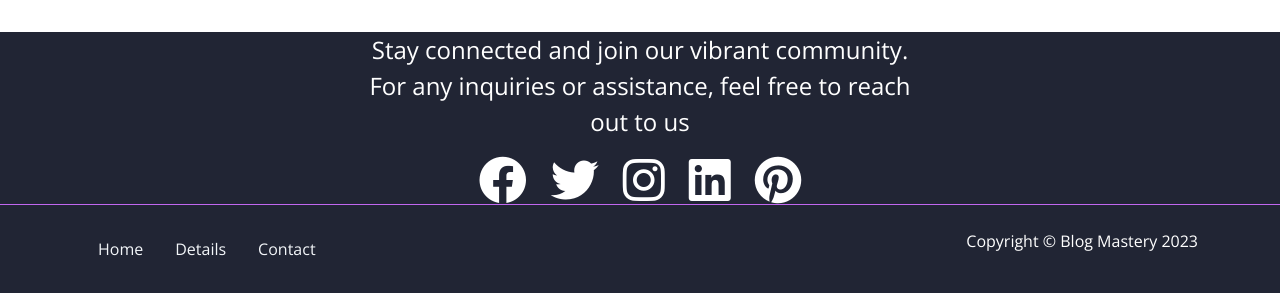
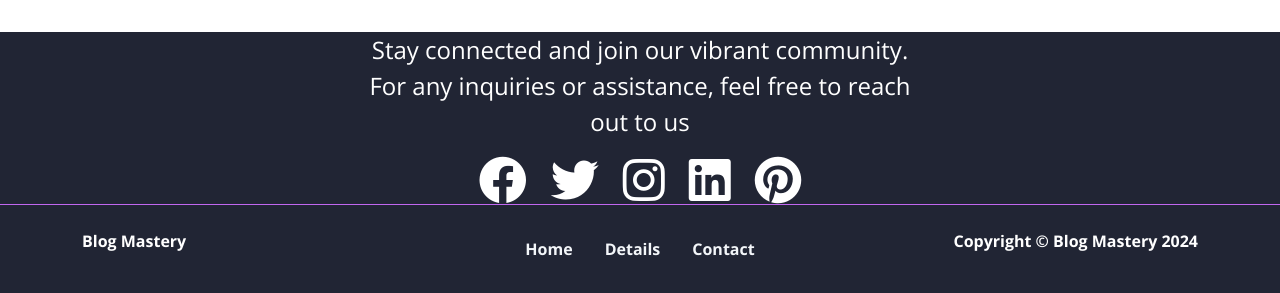
Before and after one commit to codeStackr007/ebook-website, a website: page contact.html in a window 1280 px wide. Shown: the part 932-1225 px from the top of the page. Drawn offline with nearby package versions, Linux system fonts and the light colour scheme; files that its build step writes are made by us from their sources.

Commit message:
Update contact.html

```diff
--- a/contact.html
+++ b/contact.html
@@ -170,26 +170,30 @@
       </div>
     </section>
 
+
     <!-- Footer -->
     <footer class="border-top border-primary bg-dark text-white py-4">
       <div class="container">
         <div class="row">
-          <div class="col-md-8">
-            <ul class="nav">
+          <div class="col-md-4 d-none d-md-block">
+            <p class="mb-0 fw-bold">Blog Mastery</p>
+          </div>
+          <div class="col-12 col-md-4">
+            <ul class="nav justify-content-center">
               <li class="nav-item">
-                <a href="index.html" class="nav-link link-light">Home</a>
+                <a href="index.html" class="nav-link link-light fw-bold">Home</a>
               </li>
               <li class="nav-item">
-                <a href="#details" class="nav-link link-light">Details</a>
+                <a href="#details" class="nav-link link-light fw-bold">Details</a>
               </li>
               <li class="nav-item">
-                <a href="contact.html" class="nav-link link-light">Contact</a>
+                <a href="contact.html" class="nav-link link-light fw-bold">Contact</a>
               </li>
             </ul>
           </div>
-          <div class="col-md-4">
-            <p class="text-end d-none d-md-block">
-              Copyright &copy; Blog Mastery 2023
+          <div class="col-md-4 d-none d-md-block">
+            <p class="text-end mb-0 fw-bold">
+              Copyright &copy; Blog Mastery 2024
             </p>
           </div>
         </div>
```
